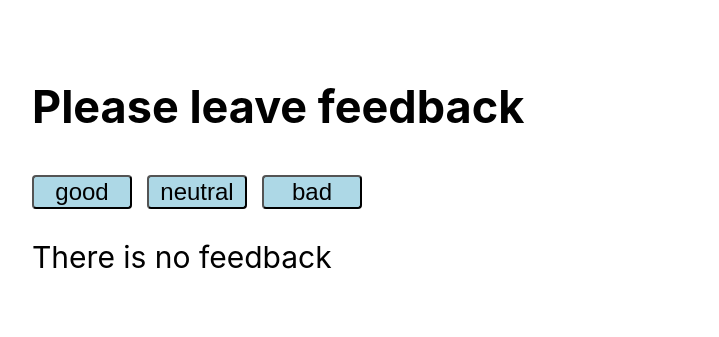
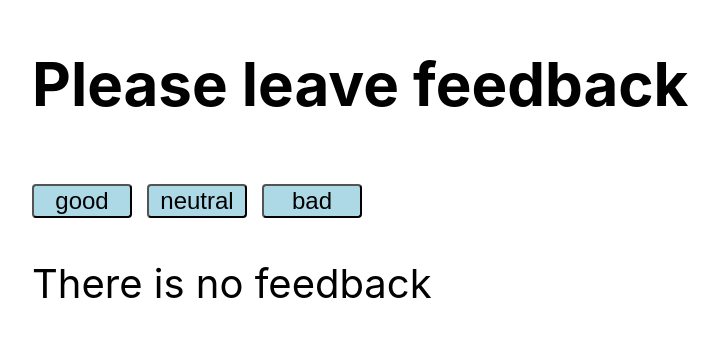
Before and after one commit to nastena1409/goit-react-hw-02-feedback, a React (Create React App) app: page / in a window 1280 px wide. Shown: the part 267-604 px from the top of the page, without its empty margins (8-727 px from the left). Built offline with nearby package versions, Linux system fonts and the light colour scheme.

Commit message:
Update App.jsx

```diff
--- a/src/components/App.jsx
+++ b/src/components/App.jsx
@@ -41,7 +41,7 @@ export class App extends Component {
         flexDirection: 'column',
         justifyContent: 'center',
         margin: 40,
-        fontSize: 30,
+        fontSize: 40,
         color: '#010101'
       }}
     >
```
